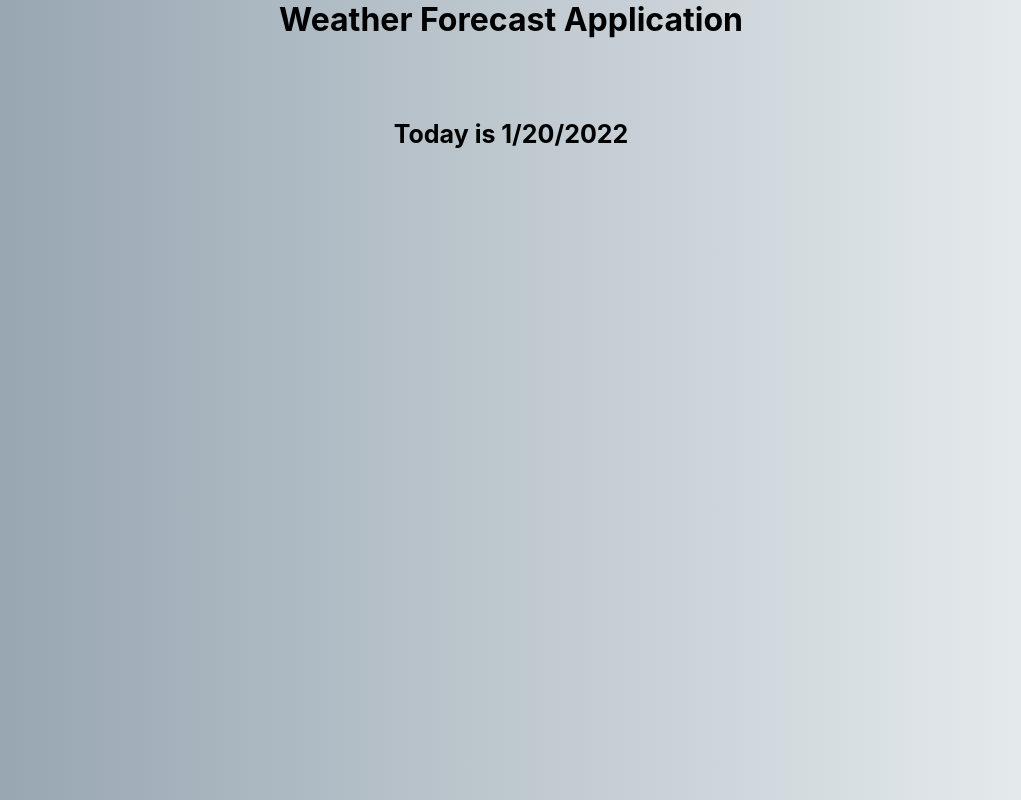
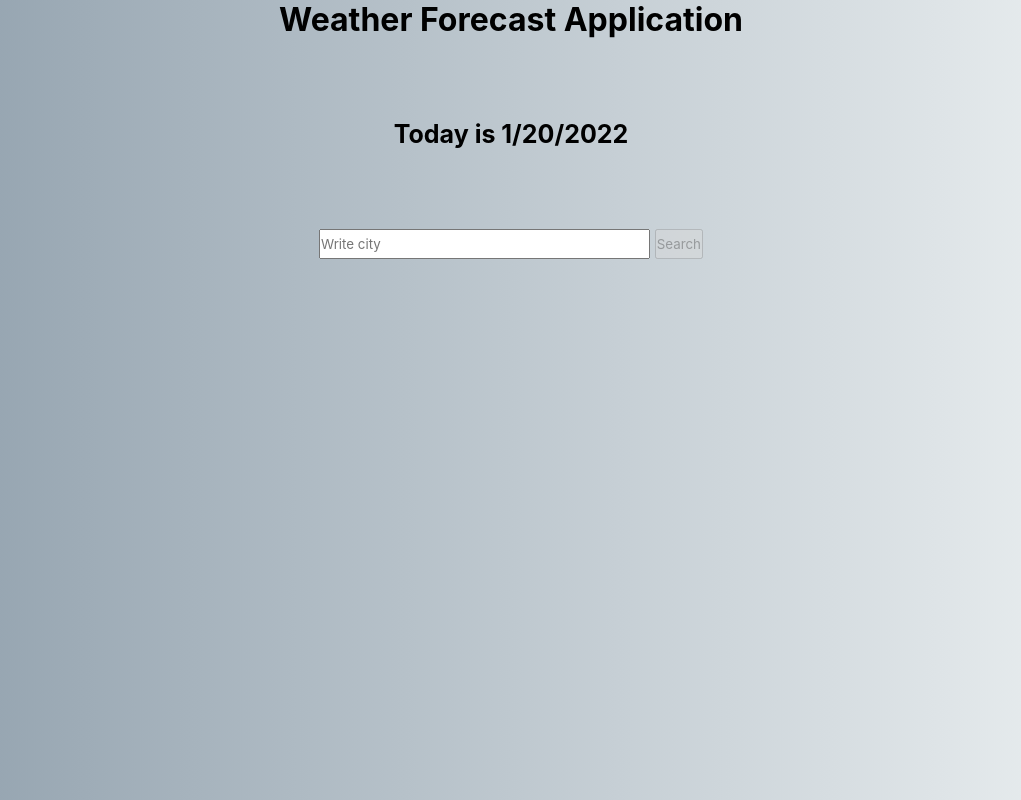
Before and after one commit to rutekmar00/weather-forecast-app, a React (Create React App) app: page / in a window 1280 px wide. Shown: the whole page, without its empty margins (129-1150 px from the left). Built offline with nearby package versions, Linux system fonts and the light colour scheme; the HTML template or start-up script is replaced by a standard one.

Commit message:
Added Input component
- connected with OpenWeatherMap api
- added state in Weather container with reponse data from api

```diff
--- a/src/App.js
+++ b/src/App.js
@@ -1,11 +1,14 @@
 import Header from "./components/Header";
 import Weather from "./containers/Weather";
+import { useState } from "react";
 
 function App() {
+  const [jsonData, setJsonData] = useState(null);
+
   return (
     <>
       <Header />
-      <Weather />
+      <Weather jsonData={jsonData} setJsonData={setJsonData} />
     </>
   );
 }
--- /dev/null
+++ b/src/components/Input/index.js
@@ -0,0 +1,56 @@
+import "./styles.css";
+import { useState } from "react";
+
+export default function Input(props) {
+  const [inputText, setInputText] = useState("");
+
+  const changeInput = (event) => {
+    setInputText(event.target.value);
+    if (props.jsonData !== null) {
+      props.setJsonData(null);
+    }
+  };
+
+  const submitForm = (event) => {
+    event.preventDefault();
+    const fetchData = async () => {
+      const result = await fetch(
+        `http://api.openweathermap.org/data/2.5/weather?q=${inputText.trim()}&appid=${
+          process.env.REACT_APP_API_KEY
+        }`
+      );
+      const json = await result.json();
+      console.log(json);
+      if (json.cod === "404" || json.cod === "429") {
+        console.log(json.message);
+        props.setJsonData(null);
+      } else {
+        props.setJsonData(json);
+      }
+      setInputText("");
+    };
+    try {
+      fetchData();
+    } catch (error) {
+      console.log(error);
+    }
+  };
+
+  return (
+    <>
+      <div className="search">
+        <form className="form" onSubmit={submitForm}>
+          <div className="search-box">
+            <input
+              type="text"
+              onChange={changeInput}
+              value={inputText}
+              placeholder="Write city"
+            ></input>
+          </div>
+          <button disabled={!(inputText.trim().length > 0)}>Search</button>
+        </form>
+      </div>
+    </>
+  );
+}
--- /dev/null
+++ b/src/components/Input/styles.css
@@ -0,0 +1,25 @@
+.search {
+  margin-top: 5rem;
+  width: 50%;
+}
+
+@media (min-width: 900px) {
+  .search {
+    width: 30%;
+  }
+}
+
+.form {
+  display: flex;
+}
+
+.search-box {
+  position: relative;
+  margin-right: 5px;
+  width: 100%;
+}
+
+.search-box input {
+  width: 100%;
+  height: 30px;
+}
--- a/src/containers/Weather/index.js
+++ b/src/containers/Weather/index.js
@@ -1,10 +1,12 @@
 import "./styles.css";
 import DateInformation from "../../components/DateInformation";
+import Input from "../../components/Input";
 
-export default function Weather() {
+export default function Weather(props) {
   return (
     <div className="container">
       <DateInformation />
+      <Input jsonData={props.jsonData} setJsonData={props.setJsonData} />
     </div>
   );
 }
```
Also changed, not shown: 1 other file (tests, documents, lock files or other folders).
